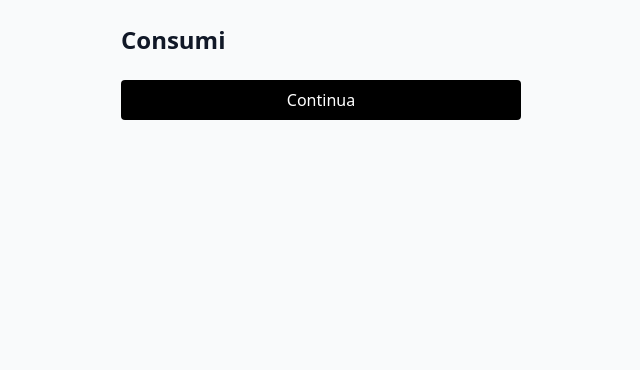
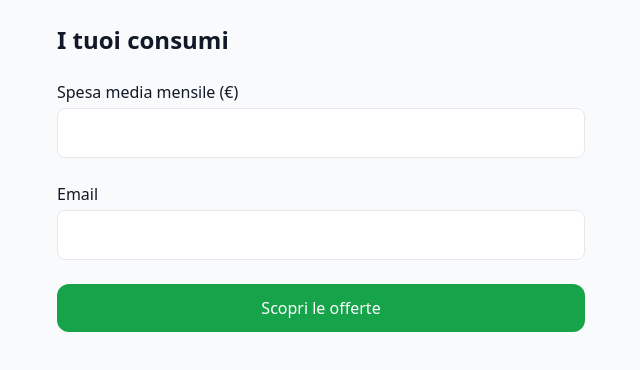
Before and after one commit to eutentiofficial-art/energia-compara, a Next.js app: page /manual/consumption in a window 1280 px wide. Shown: the top 370 px of the page, without its empty margins (319-959 px from the left). Built offline with nearby package versions, Linux system fonts and the light colour scheme.

Commit message:
Update page.tsx

```diff
--- a/app/manual/consumption/page.tsx
+++ b/app/manual/consumption/page.tsx
@@ -1,87 +1,82 @@
 "use client";
 
 import { useRouter } from "next/navigation";
-import { useState, useEffect } from "react";
+import { useState } from "react";
 
 export default function ConsumptionPage() {
   const router = useRouter();
-  const [servizio, setServizio] = useState<string | null>(null);
+  const service = sessionStorage.getItem("service_type");
 
-  const [spesaLuce, setSpesaLuce] = useState("");
-  const [consumoLuce, setConsumoLuce] = useState("");
-  const [spesaGas, setSpesaGas] = useState("");
-  const [consumoGas, setConsumoGas] = useState("");
-
-  useEffect(() => {
-    setServizio(localStorage.getItem("tipo_servizio"));
-  }, []);
+  const [monthlyCost, setMonthlyCost] = useState("");
+  const [annualKwh, setAnnualKwh] = useState("");
+  const [annualSmc, setAnnualSmc] = useState("");
+  const [email, setEmail] = useState("");
 
   const next = () => {
-    if (servizio === "luce" || servizio === "dual") {
-      localStorage.setItem("spesa_luce_mensile", spesaLuce);
-      localStorage.setItem("consumo_luce_annuo", consumoLuce);
-    }
-    if (servizio === "gas" || servizio === "dual") {
-      localStorage.setItem("spesa_gas_mensile", spesaGas);
-      localStorage.setItem("consumo_gas_annuo", consumoGas);
-    }
-    router.push("/manual/email");
+    sessionStorage.setItem("monthly_cost", monthlyCost);
+    sessionStorage.setItem("annual_kwh", annualKwh);
+    sessionStorage.setItem("annual_smc", annualSmc);
+    sessionStorage.setItem("email", email);
+    router.push("/manual/compare");
   };
 
   return (
-    <div className="max-w-md mx-auto p-6 space-y-6">
-      <h1 className="text-2xl font-bold">Consumi</h1>
+    <div className="max-w-xl mx-auto p-6 space-y-6">
+      <h1 className="text-2xl font-bold">I tuoi consumi</h1>
 
-      {(servizio === "luce" || servizio === "dual") && (
-        <>
       <div>
-            <label className="block mb-1">Spesa mensile luce (€)</label>
+        <label className="block mb-1 font-medium">Spesa media mensile (€)</label>
         <input
           type="number"
-              className="w-full border rounded px-3 py-2"
-              value={spesaLuce}
-              onChange={(e) => setSpesaLuce(e.target.value)}
+          value={monthlyCost}
+          onChange={(e) => setMonthlyCost(e.target.value)}
+          className="w-full border rounded-lg p-3"
         />
       </div>
 
+      {(service === "Luce" || service === "Luce + Gas") && (
         <div>
-            <label className="block mb-1">Consumo annuo luce (kWh)</label>
+          <label className="block mb-1 font-medium">
+            Consumo annuo luce (kWh)
+          </label>
           <input
             type="number"
-              className="w-full border rounded px-3 py-2"
-              value={consumoLuce}
-              onChange={(e) => setConsumoLuce(e.target.value)}
+            value={annualKwh}
+            onChange={(e) => setAnnualKwh(e.target.value)}
+            className="w-full border rounded-lg p-3"
           />
         </div>
-        </>
       )}
 
-      {(servizio === "gas" || servizio === "dual") && (
-        <>
+      {(service === "Gas" || service === "Luce + Gas") && (
         <div>
-            <label className="block mb-1">Spesa mensile gas (€)</label>
+          <label className="block mb-1 font-medium">
+            Consumo annuo gas (Smc)
+          </label>
           <input
             type="number"
-              className="w-full border rounded px-3 py-2"
-              value={spesaGas}
-              onChange={(e) => setSpesaGas(e.target.value)}
+            value={annualSmc}
+            onChange={(e) => setAnnualSmc(e.target.value)}
+            className="w-full border rounded-lg p-3"
+          />
+        </div>
+      )}
+
+      <div>
+        <label className="block mb-1 font-medium">Email</label>
+        <input
+          type="email"
+          value={email}
+          onChange={(e) => setEmail(e.target.value)}
+          className="w-full border rounded-lg p-3"
         />
       </div>
 
-          <div>
-            <label className="block mb-1">Consumo annuo gas (Smc)</label>
-            <input
-              type="number"
-              className="w-full border rounded px-3 py-2"
-              value={consumoGas}
-              onChange={(e) => setConsumoGas(e.target.value)}
-            />
-          </div>
-        </>
-      )}
-
-      <button onClick={next} className="w-full bg-black text-white py-2 rounded">
-        Continua
+      <button
+        onClick={next}
+        className="w-full bg-green-600 text-white py-3 rounded-xl"
+      >
+        Scopri le offerte
       </button>
     </div>
   );
```
Lines whose indentation alone changed are shown as unchanged.
